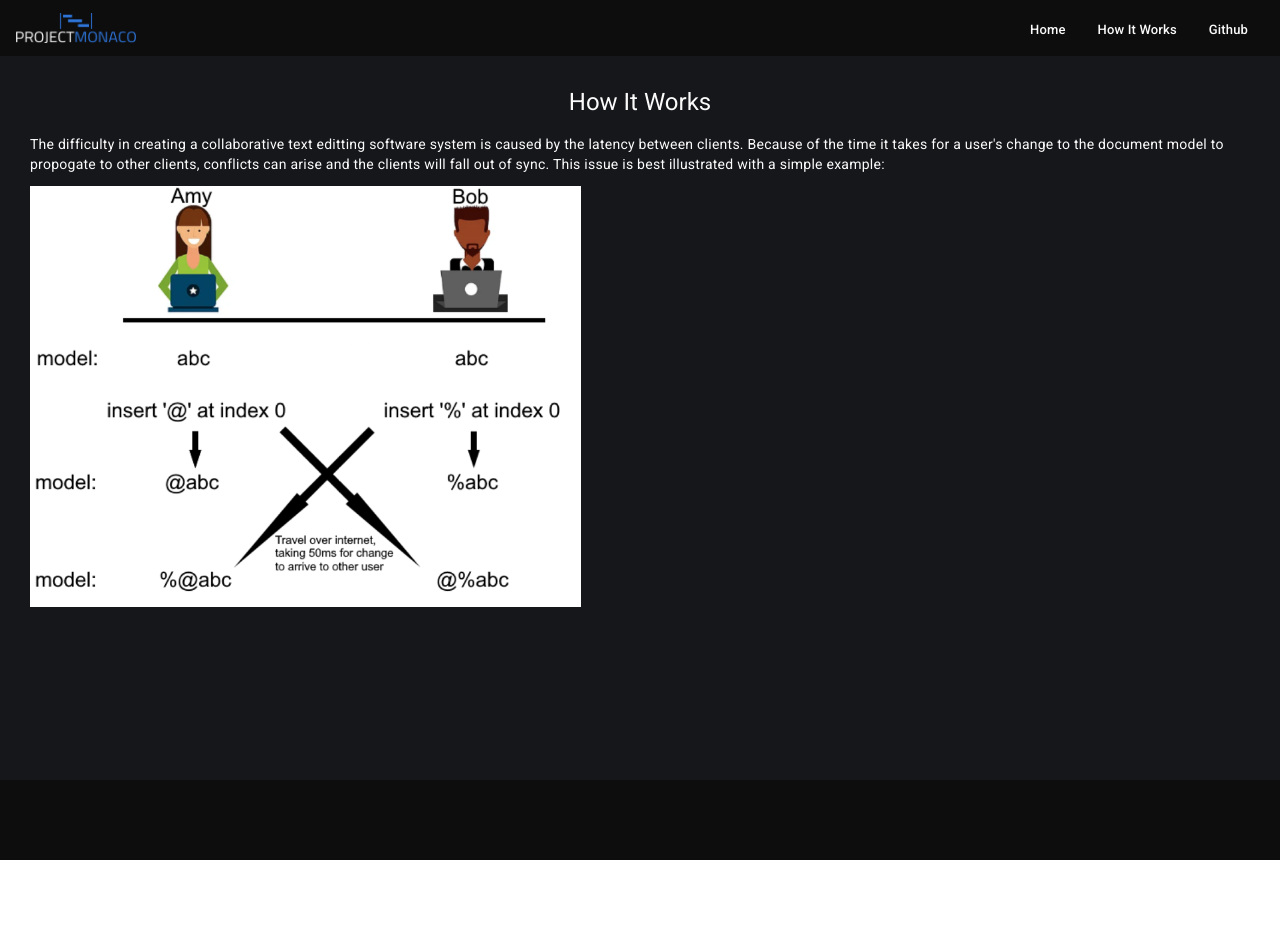
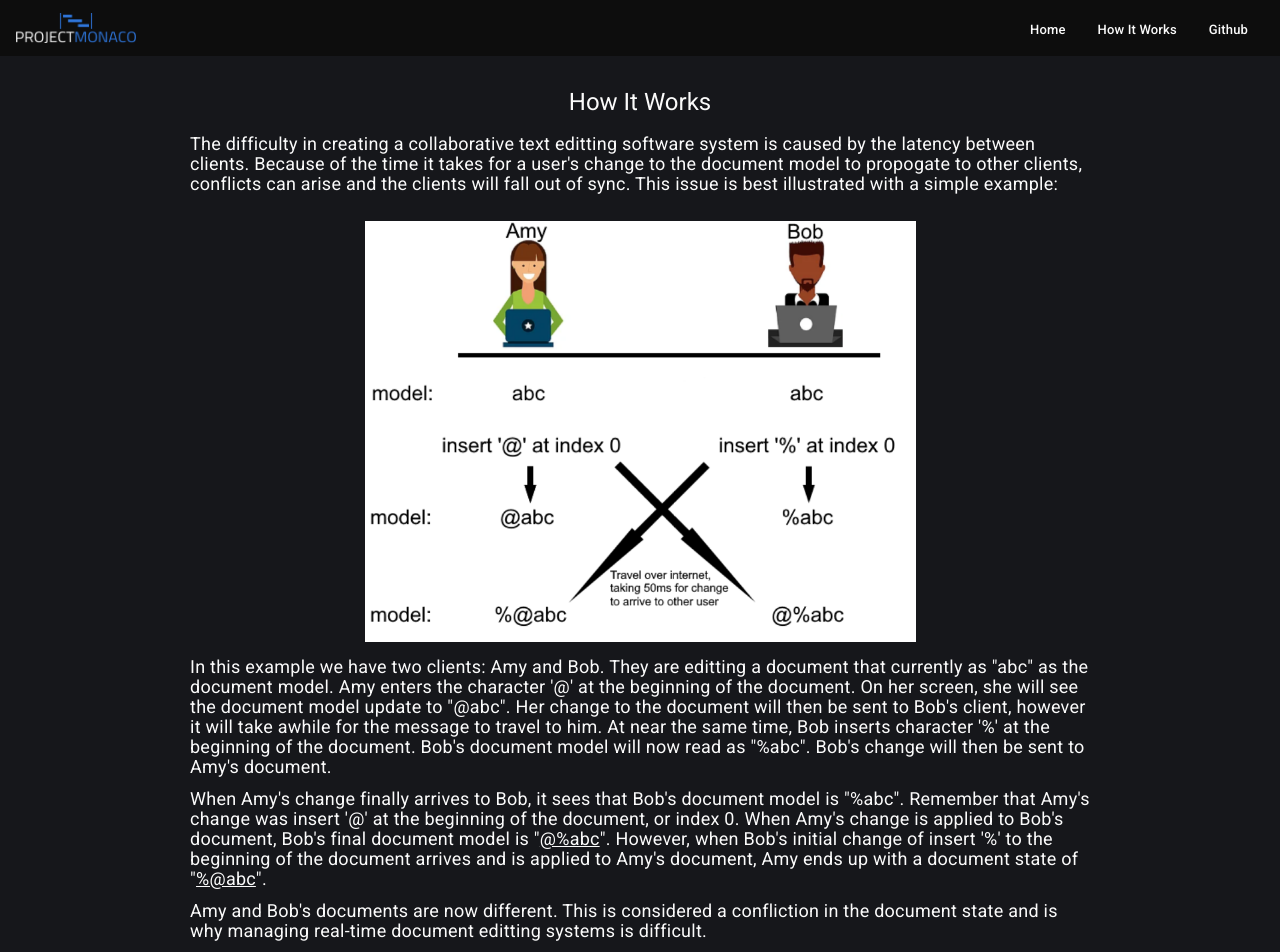
Before and after one commit to stephengeorge568/project-monaco-editor, an Angular app: page /how-it-works in a window 1280 px wide. Shown: the top 952 px of the page. Before the commit the page ends 860 px from the top, so only its background shows below. Built offline with nearby package versions, Linux system fonts and the light colour scheme; what ngx-monaco-editor would draw is missing.

Commit message:
complete into of how it works

```diff
--- a/src/app/app-routing.module.ts
+++ b/src/app/app-routing.module.ts
@@ -7,11 +7,6 @@ import { HomeComponent } from './components/home/home.component';
 import { HowItWorksComponent } from './components/how-it-works/how-it-works.component';
 
 const routes: Routes = [
-  // { path: '', redirectTo: 'monaco', pathMatch: 'full' },
-  // { path: 'monaco/editor', component: EditorComponent, pathMatch: 'full' },
-  // { path: 'monaco', component: MonacoComponent, pathMatch: 'full' },
-  // { path: '**', component: MonacoComponent }
-  // { path: '**', redirectTo: 'home' },
   { path: '', component: HomeComponent, pathMatch: 'full' },
   { path: 'how-it-works', component: HowItWorksComponent, pathMatch: 'full' },
   { path: 'document/:id', component: MonacoComponent },
--- a/src/app/components/how-it-works/how-it-works.component.css
+++ b/src/app/components/how-it-works/how-it-works.component.css
@@ -1,9 +1,9 @@
 .container {
 	min-height: 83%;
 	background-color: var(--less-dark);
-	display: flex;
-	/* align-items: center;
-	justify-content: center; */
+	display: block;
+	margin-left: auto;
+	margin-right: auto;
 	padding: 30px;
 	color: var(--text-white);
 }
@@ -20,6 +20,9 @@ h1 {
 img {
 	height: 421px;
 	width: 551px;
+	align-self: center;
+	margin-top: 15px;
+	margin-bottom: 15px;
 }
 
 @media (max-width: 620px) {
@@ -28,3 +31,9 @@ img {
 		width: 331px;
 	}
 }
+
+p {
+	max-width: 900px;
+	align-self: center;
+	font-size: 18px;
+}
--- a/src/app/components/how-it-works/how-it-works.component.html
+++ b/src/app/components/how-it-works/how-it-works.component.html
@@ -1,7 +1,24 @@
 <div class="container">
 	<div class="columns">
 	<h1>How It Works</h1>
-	<p>The difficulty in creating a collaborative text editting software system is caused by the latency between clients. Because of the time it takes for a user's change to the document model to propogate to other clients, conflicts can arise and the clients will fall out of sync. This issue is best illustrated with a simple example:</p>
+	<p>The difficulty in creating a collaborative text editting software system is caused by the latency between clients.
+		Because of the time it takes for a user's change to the document model to propogate to other clients, conflicts
+		can arise and the clients will fall out of sync. This issue is best illustrated with a simple example:</p>
 	<img src="/assets/OT-latency-explained.png" alt="OT latency issue explained image could not be shown at this time.">
+	<p>
+		In this example we have two clients: Amy and Bob. They are editting a document that currently as "abc" as the
+		document model. Amy enters the character '@' at the beginning of the document. On her screen, she will see
+		the document model update to "@abc". Her change to the document will then be sent to Bob's client, however it will take awhile for the message to travel to him.
+		At near the same time, Bob inserts character '%' at the beginning of the
+		document. Bob's document model will now read as "%abc". Bob's change will then be sent to Amy's document.
+	</p>
+	<p>
+		When Amy's change finally arrives to Bob, it sees that Bob's document model is "%abc". Remember that Amy's change
+		was insert '@' at the beginning of the document, or index 0. When Amy's change is applied to Bob's document, Bob's final document model is "<u>@%abc</u>".
+		However, when Bob's initial change of insert '%' to the beginning of the document arrives and is applied to Amy's document, Amy ends up with a document state of "<u>%@abc</u>".
+	</p>
+	<p>
+		Amy and Bob's documents are now different. This is considered a confliction in the document state and is why managing real-time document editting systems is difficult.
+	</p>
 	</div>
 </div>
--- a/src/app/components/monaco/monaco.component.ts
+++ b/src/app/components/monaco/monaco.component.ts
@@ -35,6 +35,10 @@ export class MonacoComponent implements OnInit {
   }
 
   ngOnInit(): void {
+  }
+
+  ngOnDestroy(): void {
+    console.log("DESTROY");
   }
 
   getMetadata(): void {
```
